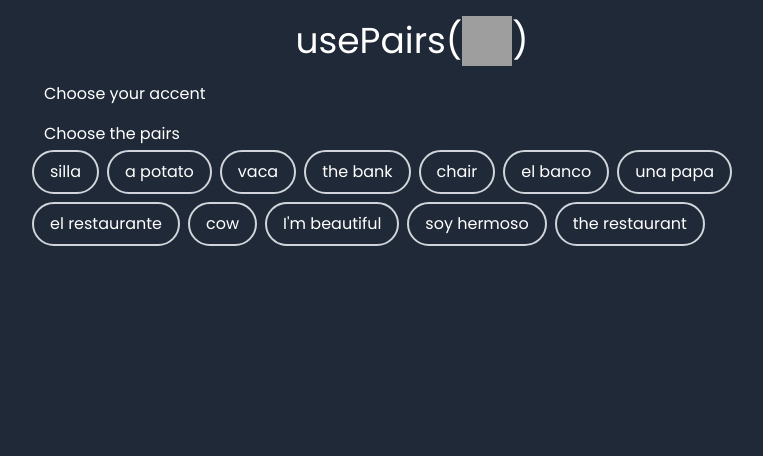
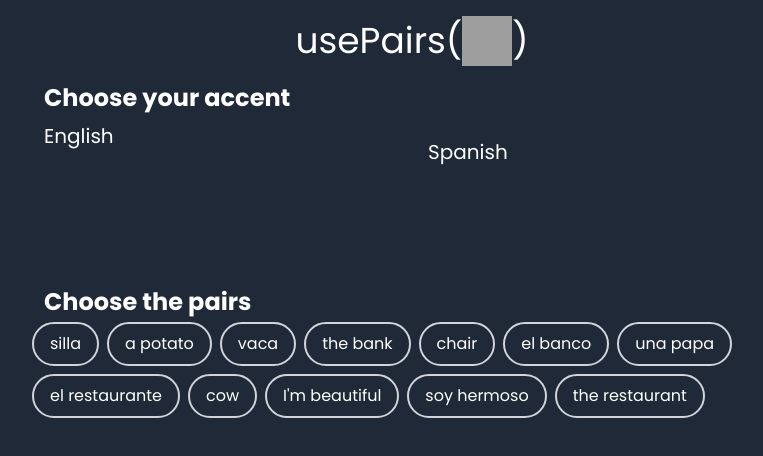
Before and after one commit to r3nanp/pair-game, a Next.js app: page /en/es in a window 1280 px wide. Shown: the top 456 px of the page, without its empty margins (228-991 px from the left). Built offline with nearby package versions, Linux system fonts and the light colour scheme; grey boxes are pictures that could not be loaded.

Commit message:
feat(game): add voices and implemented voice reproduction

```diff
--- a/src/components/Game.tsx
+++ b/src/components/Game.tsx
@@ -1,4 +1,5 @@
 import { useCallback, useEffect, useRef, useState } from 'react'
+import { random } from 'utils/random'
 import { SelectionButton } from './SelectionButton'
 
 type Lang = {
@@ -21,10 +22,21 @@ type Match = Record<string, boolean>
 
 export const Game = ({ pairs = [], firstLang, secondLang }: GameProps) => {
   const synthRef = useRef<SpeechSynthesis>(window.speechSynthesis)
+  const timeoutRef = useRef<NodeJS.Timeout | null>(null)
 
+  const [match, setMatch] = useState<Match>({})
   const [choices, setChoices] = useState<Choice[]>([])
   const [currentChoice, setCurrentChoice] = useState<Choice | null>(null)
-  const [match, setMatch] = useState<Match>({})
+  const [firstLangVoices, setFirstLangVoices] = useState<
+    SpeechSynthesisVoice[] | null
+  >(null)
+  const [secondLangVoices, setSecondLangVoices] = useState<
+    SpeechSynthesisVoice[] | null
+  >(null)
+  const [firstLangVoice, setFirstLangVoice] =
+    useState<SpeechSynthesisVoice | null>(null)
+  const [secondLangVoice, setSecondLangVoice] =
+    useState<SpeechSynthesisVoice | null>(null)
 
   const isMatch = useCallback(
     (firstValue: string, secondValue: string) =>
@@ -41,7 +53,8 @@ export const Game = ({ pairs = [], firstLang, secondLang }: GameProps) => {
       if (typeof window === 'undefined') return
 
       const utter = new SpeechSynthesisUtterance(choice.value)
-
+      utter.voice =
+        choice.lang === firstLang.code ? firstLangVoice : secondLangVoice
       synthRef.current.speak(utter)
 
       if (!currentChoice) {
@@ -59,8 +72,43 @@ export const Game = ({ pairs = [], firstLang, secondLang }: GameProps) => {
         setCurrentChoice(null)
       }
     },
-    [currentChoice, isMatch]
+    [currentChoice, firstLang.code, firstLangVoice, isMatch, secondLangVoice]
   )
+
+  const playVoices = useCallback(() => {
+    const voices = synthRef.current
+      .getVoices()
+      .filter(voice => !voice.name.includes('Google'))
+
+    /* Get the first two values of the languages
+     * like 'pt' instead of 'pt-BR'
+     */
+    const voicesA = voices.filter(
+      voice => voice.lang.substring(0, 2) === firstLang.code
+    )
+
+    setFirstLangVoices(voicesA)
+    setFirstLangVoice(random(voicesA))
+
+    const voicesB = voices.filter(
+      voice => voice.lang.substring(0, 2) === secondLang.code
+    )
+
+    setSecondLangVoices(voicesB)
+    setSecondLangVoice(random(voicesB))
+  }, [firstLang.code, secondLang.code])
+
+  useEffect(() => {
+    if (typeof window === 'undefined') return
+
+    timeoutRef.current = setTimeout(() => playVoices(), 100)
+
+    return () => {
+      if (timeoutRef.current) {
+        clearTimeout(timeoutRef.current)
+      }
+    }
+  }, [playVoices])
 
   useEffect(() => {
     const allPairs = pairs.flatMap(([pairA, pairB]) => [
@@ -81,13 +129,49 @@ export const Game = ({ pairs = [], firstLang, secondLang }: GameProps) => {
 
   return (
     <>
-      <h2 className="mx-4">Choose your accent</h2>
-      <div className="flex">
-        <ul className="flex flex-wrap p-2"></ul>
-        <ul className="flex flex-wrap p-2"></ul>
+      <h2 className="mx-4 text-2xl font-bold">Choose your accent</h2>
+      <div className="my-2 grid grid-cols-1 space-y-4 lg:grid-cols-2">
+        <div>
+          <h3 className="mx-4 text-xl">{firstLang.name}</h3>
+          <ul className="flex flex-wrap p-2">
+            {firstLangVoices?.map(voice => (
+              <li key={`voice-${voice.name}-${voice.lang}`}>
+                <SelectionButton
+                  variant={
+                    firstLangVoice?.name === voice.name ? 'selected' : 'primary'
+                  }
+                  onClick={() => setFirstLangVoice(voice)}
+                  className="m-1"
+                  label={voice.name}
+                />
+              </li>
+            ))}
+          </ul>
         </div>
 
-      <h2 className="mx-4">Choose the pairs</h2>
+        <div>
+          <h3 className="mx-4 text-xl">{secondLang.name}</h3>
+          <ul className="flex flex-wrap p-2">
+            {secondLangVoices?.map(voice => (
+              <li key={`voice-${voice.name}-${voice.lang}`}>
+                <SelectionButton
+                  variant={
+                    secondLangVoice?.name === voice.name
+                      ? 'selected'
+                      : 'primary'
+                  }
+                  onClick={() => setSecondLangVoice(voice)}
+                  className="m-1"
+                  label={voice.name}
+                />
+              </li>
+            ))}
+          </ul>
+        </div>
+      </div>
+
+      <div className="py-14 lg:py-24">
+        <h2 className="mx-4 text-2xl font-bold">Choose the pairs</h2>
         <ul className="mr-2 flex flex-wrap">
           {choices.map(choice => (
             <li key={`${choice.lang}-${choice.value}`}>
@@ -105,6 +189,7 @@ export const Game = ({ pairs = [], firstLang, secondLang }: GameProps) => {
             </li>
           ))}
         </ul>
+      </div>
     </>
   )
 }
--- /dev/null
+++ b/src/utils/random.ts
@@ -0,0 +1,3 @@
+// eslint-disable-next-line @typescript-eslint/no-explicit-any
+export const random = <T extends any[]>(array: T) =>
+  array[Math.floor(Math.random() * array.length)]
```
Lines whose indentation alone changed are shown as unchanged.
